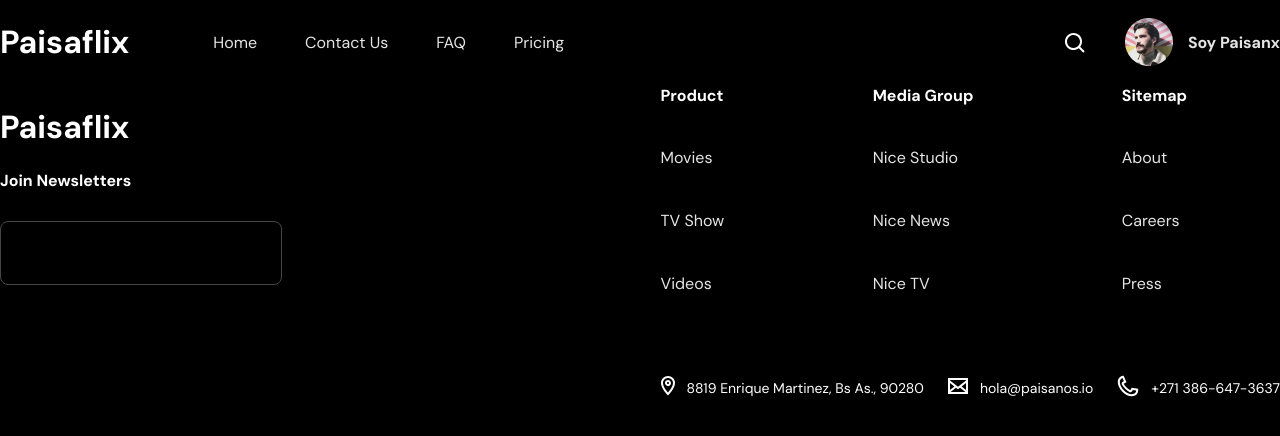
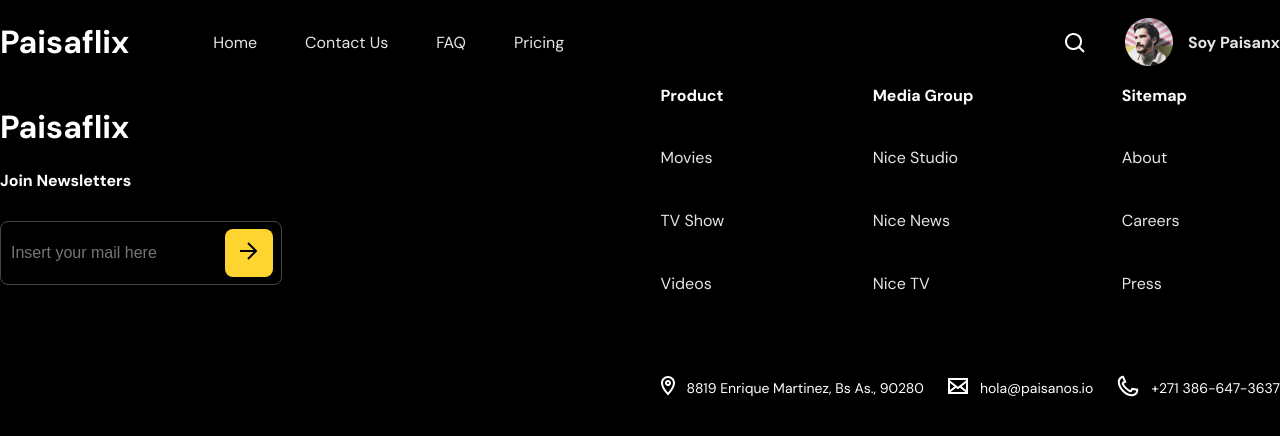
Before and after one commit to fmruiz/paisaflix, a Next.js app: page / in a window 1280 px wide. Shown: the top 436 px of the page. Built offline with nearby package versions, Linux system fonts and the light colour scheme.

Commit message:
finish footer

```diff
--- a/components/Footer/Footer.tsx
+++ b/components/Footer/Footer.tsx
@@ -1,5 +1,6 @@
 import React from "react";
 import { ContactDetails } from "../UI/ContactDetails";
+import { ArrowIcon } from "../UI/Icons/ArrowIcon";
 import { LocationIcon } from "../UI/Icons/LocationIcon";
 import { MessageIcon } from "../UI/Icons/MessageIcon";
 import { PhoneIcon } from "../UI/Icons/PhoneIcon";
@@ -9,6 +10,8 @@ import {
   Column,
   ContactContainer,
   FooterContainer,
+  FooterInput,
+  FooterInputBtn,
   FooterInputContainer,
   FooterLinks,
   FooterMenu,
@@ -57,7 +60,12 @@ export const Footer: React.FC = () => (
       <Logo />
       <NewsLettersContainer>
         <NewsLettersText>Join Newsletters</NewsLettersText>
-        <FooterInputContainer></FooterInputContainer>
+        <FooterInputContainer>
+          <FooterInput placeholder="Insert your mail here" />
+          <FooterInputBtn>
+            <ArrowIcon />
+          </FooterInputBtn>
+        </FooterInputContainer>
       </NewsLettersContainer>
     </Column>
     <Column>
--- a/components/Footer/styles.tsx
+++ b/components/Footer/styles.ts
@@ -3,6 +3,7 @@ import styled from "styled-components";
 export const FooterContainer = styled.div`
   display: flex;
   justify-content: space-between;
+  margin-bottom: 100px;
 `;
 
 export const Column = styled.div`
@@ -22,11 +23,30 @@ export const NewsLettersText = styled.span`
 `;
 
 export const FooterInputContainer = styled.div`
+  display: flex;
+  align-items: center;
+  justify-content: space-between;
   border: 1px solid ${(p) => p.theme.color.gray_strong};
   border-radius: 8px;
   height: 64px;
   margin-top: 30px;
   width: 282px;
+  padding: 7px 8px;
+`;
+
+export const FooterInputBtn = styled.button`
+  width: 48px;
+  height: 48px;
+  background-color: ${p => p.theme.color.yellow};
+  color: black;
+  border-radius: 8px;
+  border: none;
+`;
+
+export const FooterInput = styled.input`
+  background-color: ${p => p.theme.color.black_strong};
+  font-size: ${p => p.theme.font_size.sm};
+  border: none;
 `;
 
 export const ContactContainer = styled.div`
--- /dev/null
+++ b/components/UI/Icons/ArrowIcon.tsx
@@ -0,0 +1,16 @@
+import React from "react";
+
+export const ArrowIcon: React.FC = () => (
+  <svg
+    width="18"
+    height="18"
+    viewBox="0 0 18 18"
+    fill="none"
+    xmlns="http://www.w3.org/2000/svg"
+  >
+    <path
+      d="M7.293 1.70697L13.586 7.99997H0V9.99997H13.586L7.293 16.293L8.707 17.707L17.414 8.99997L8.707 0.292969L7.293 1.70697Z"
+      fill="black"
+    />
+  </svg>
+);
--- a/components/UI/PrincipalContainer.tsx
+++ b/components/UI/PrincipalContainer.tsx
@@ -9,6 +9,8 @@ const MediaContainer = styled.div`
   margin: 0 auto;
   @media (min-width: 1440px) {
     max-width: ${(p) => p.theme.max_width.desktop};
+    padding-left: 100px;
+    padding-right: 100px;
   }
 `;
 
```
